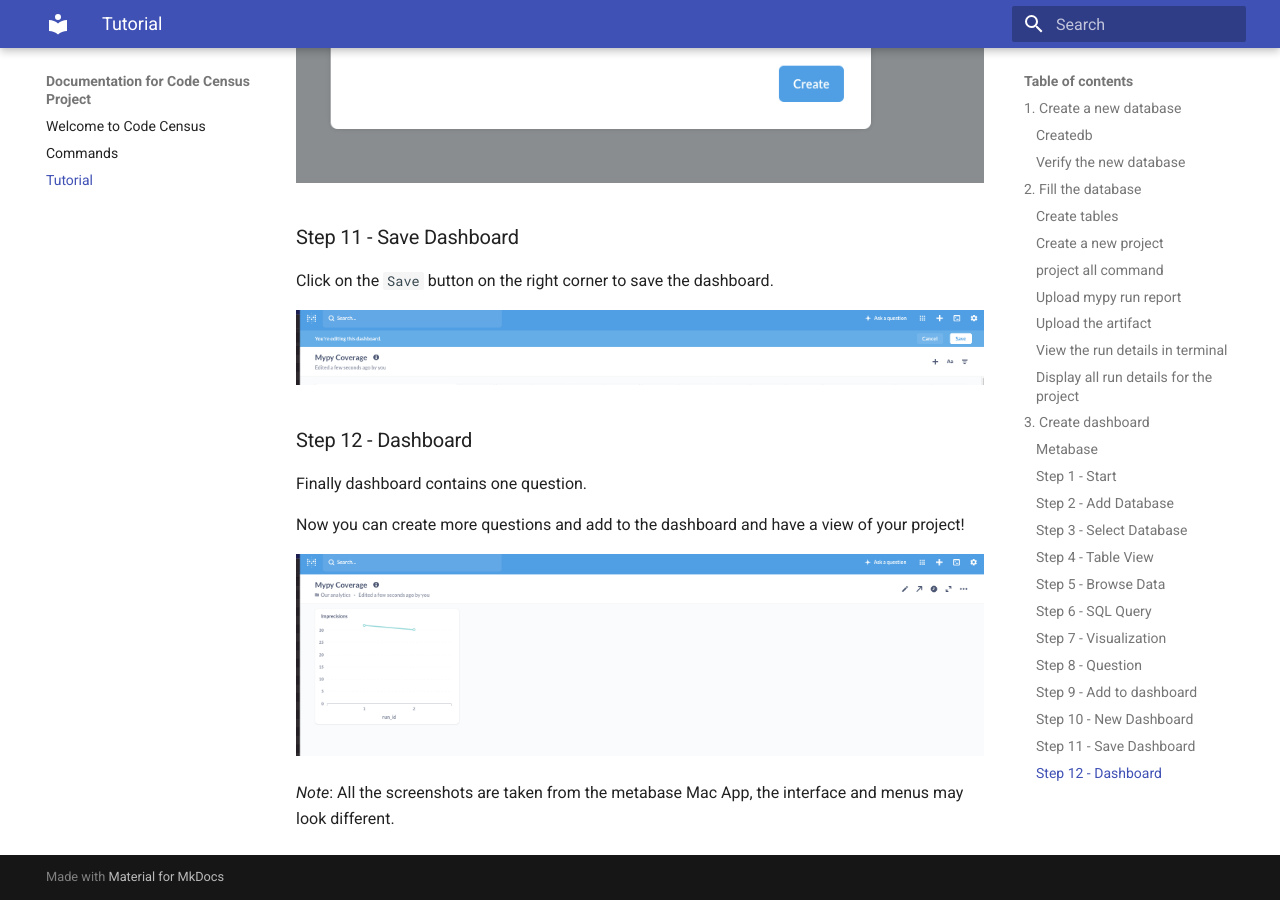
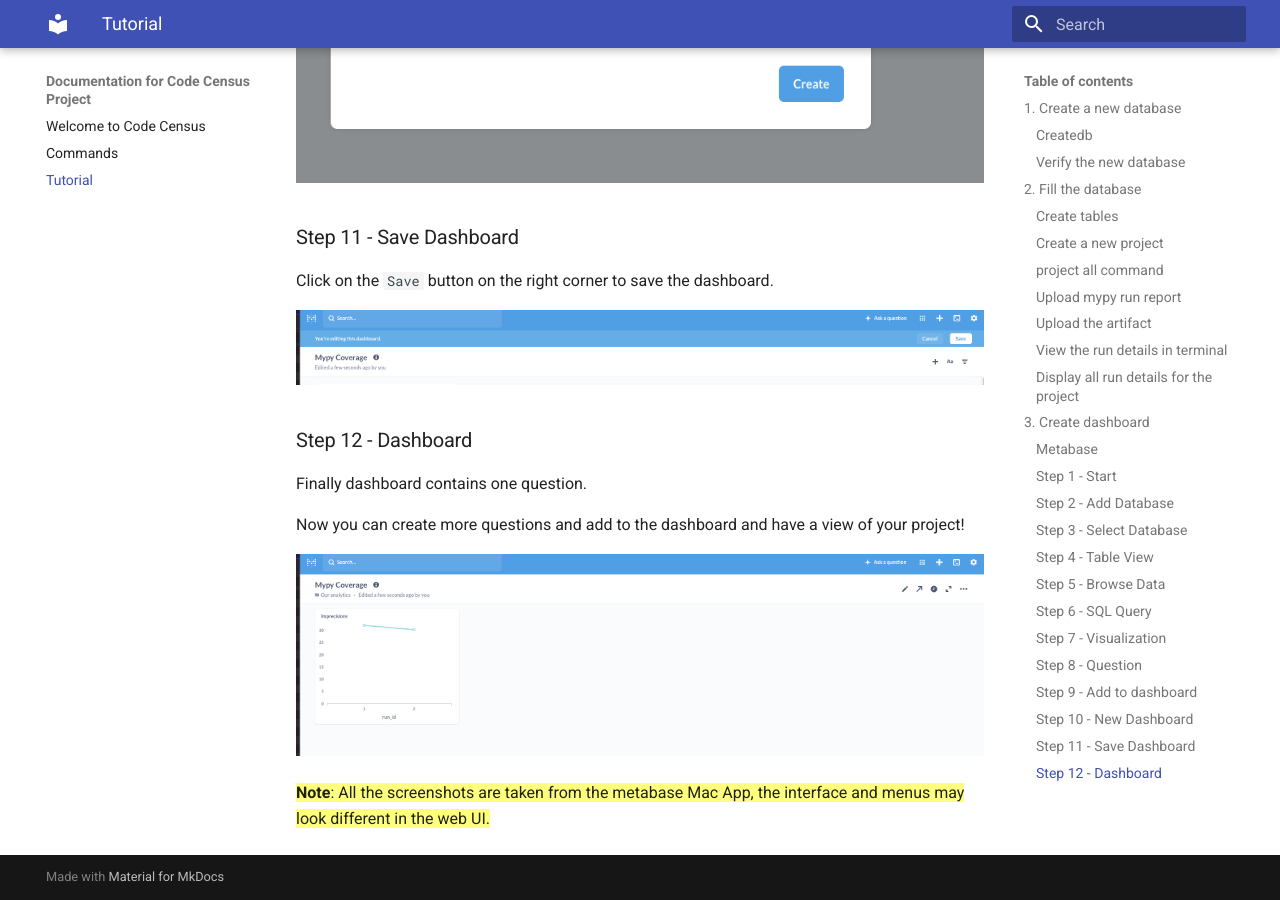
Before and after one commit to kracekumar/census, an MkDocs documentation site: the page built from docs/tutorial.md, in a window 1280 px wide and 900 px high, scrolled down 10868 px. Built offline with MkDocs 1.6.1 and Material for MkDocs 9.7.7, drawn with Linux system fonts in a browser that asks for light colours.

Commit message:
Update docs

````diff
--- a/docs/tutorial.md
+++ b/docs/tutorial.md
@@ -37,7 +37,7 @@ The `psql` successfully logged in the database and database is empty.
 
 You can access `code_census` CLI interface via `census` or `code_census` command.
 
-``` bash
+```
 $census
 Usage: census [OPTIONS] COMMAND [ARGS]...
 
@@ -52,7 +52,10 @@ Commands:
 
 `census` command help section shows three commands, let's run `create-db` to create tables.
 
+<mark>
 *Note*: `create-db` does not create a new database but creates tables.
+</mark>
+
 
 To create tables you need to pass the database credentials.
 
@@ -82,7 +85,9 @@ census=# \dt
  public | run             | table | user
 (4 rows)
 ```
+<mark>
 *Note*: Wherever you're using `--db-url`, the same argument can be passed as environment variable `DB_URL`.
+</mark>
 
 ### Create a new project
 
@@ -143,7 +148,9 @@ $census project all --db-url postgresql://:@localhost:5432/census
 
 ### Upload mypy run report
 
+<mark>
 *Note*: mypy report can be generated using `--html-report` flag like `mypy --config-file=pyproject.toml . --html-report /tmp/code_census`
+</mark>
 
 ``` bash
 $census --help
@@ -368,4 +375,6 @@ Now you can create more questions and add to the dashboard and have a view of yo
 ![Dashboard View](images/metabase/11-dashboard-view.png)
 
 
-*Note*: All the screenshots are taken from the metabase Mac App, the interface and menus may look different.
+<mark>
+**Note**: All the screenshots are taken from the metabase Mac App, the interface and menus may look different in the web UI.
+</mark>
--- a/pyproject.toml
+++ b/pyproject.toml
@@ -1,6 +1,6 @@
 [tool.poetry]
 name = "code_census"
-version = "0.0.12"
+version = "0.0.13"
 description = "A command line tool to collect, organize, report code metrics."
 authors = ["Kracekumar <me@kracekumar.com>"]
 license = "MIT"
@@ -11,7 +11,6 @@ homepage = "https://kracekumar.github.io/code_census/"
 documentation = "https://kracekumar.github.io/code_census/"
 keywords = ["CLI", "mypy", "developer-tools", "code-quality", "metrics"]
 classifiers = [
-    "Topic :: Development Status :: 2 - Pre-Alpha",
     "Topic :: Software Development :: Libraries :: Python Modules",
 ]
 
````
